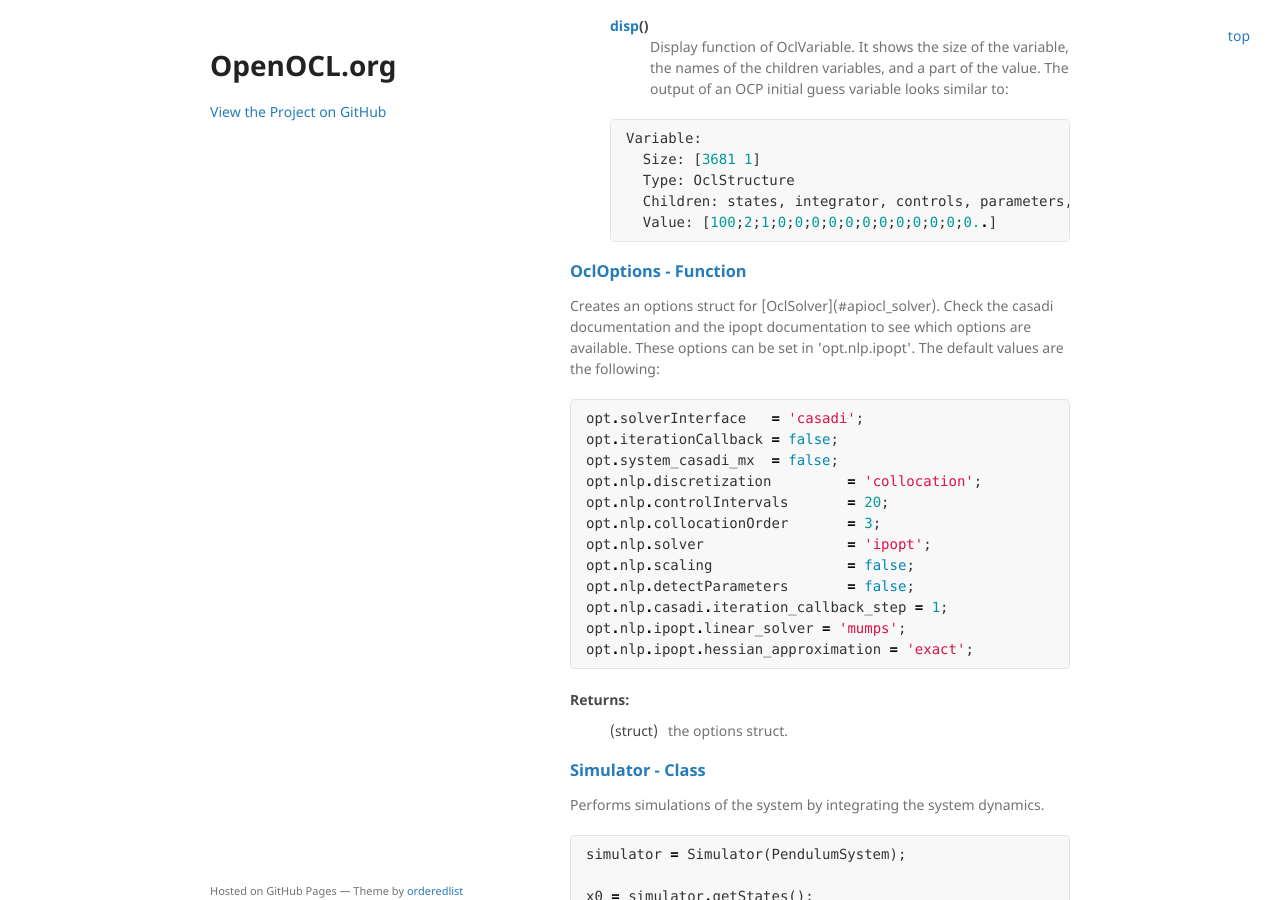
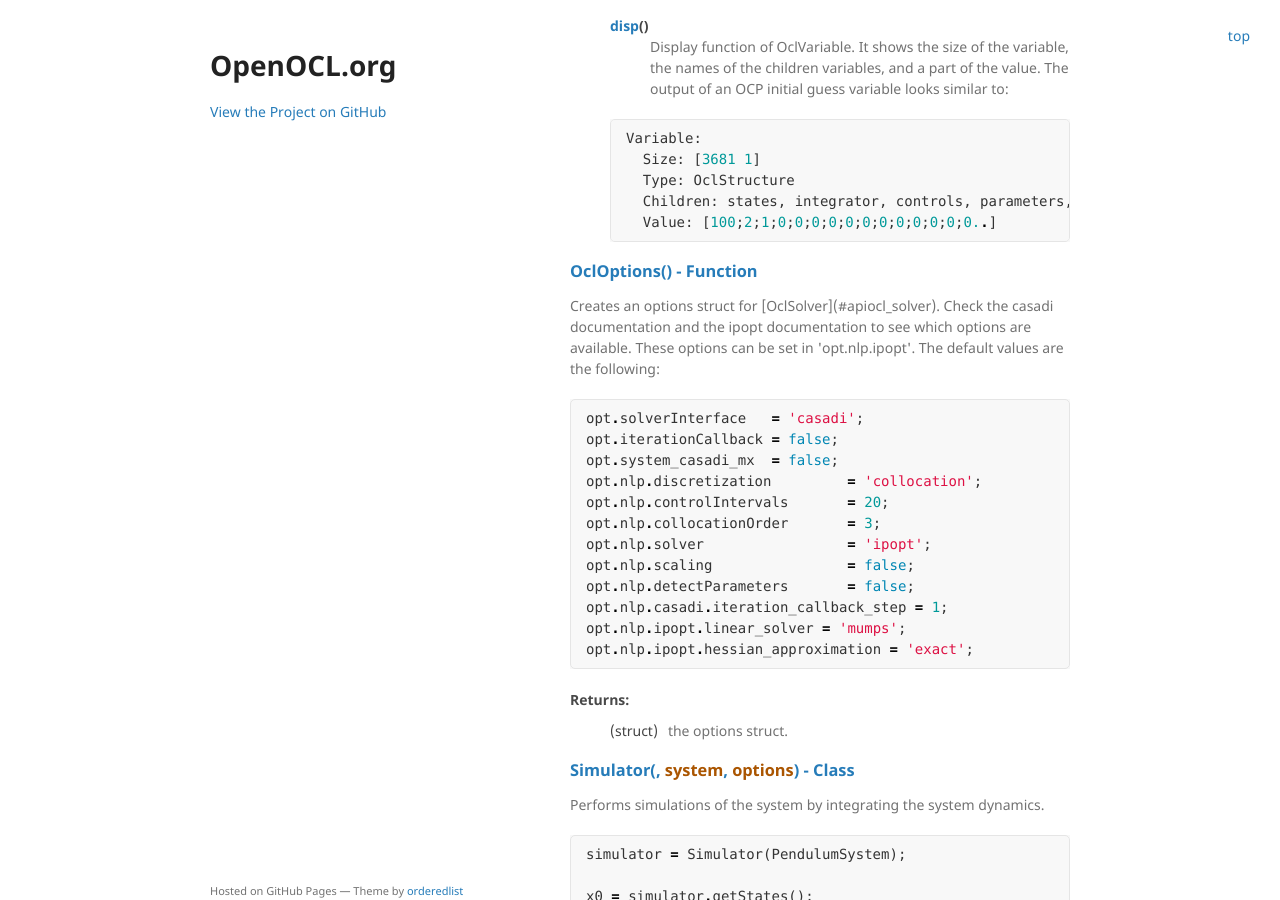
Before and after one commit to OpenOCL/openocl.github.io, a Jekyll site: the page built from api-docs.md, in a window 1280 px wide and 900 px high, scrolled down 10037 px. Built offline with Jekyll 4.4.1, drawn with Linux system fonts in a browser that asks for light colours; some of the changed text lies outside the part shown.

Commit message:
Update api.html

```diff
--- a/_layouts/api.html
+++ b/_layouts/api.html
@@ -7,13 +7,21 @@ title: API Docs
 
 {{ content }}
 
+
+
 {% assign sorted_docs = site.api | sort: "position" %}
 {% for doc in sorted_docs %}
+
+  {% assign argnames = "" %}
+  {% for p in doc.parameters %}
+    {% assign argnames = argnames | append: ', <span class="arg">' | append: p.name | append: '</span>' %}
+  {% endfor %}
+
   <h3>
     <a id="{{ doc.id | replace: '/', '' | replace: '.', '' }}">
-      {{ doc.name }}
+      {{ doc.name }}({{ argnames }})
       {% if doc.type %}
-        <span class="endpoint {{ doc.type }}"> - {{ doc.type }}</span>
+         - <span class="endpoint {{ doc.type }}">{{ doc.type }}</span>
       {% endif %}
     </a>
 
```
